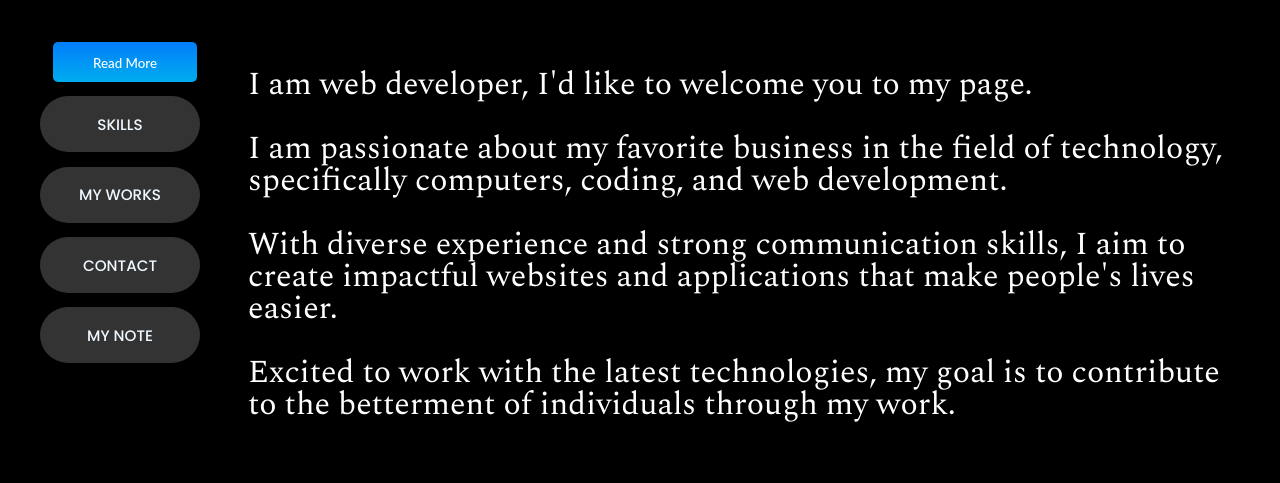
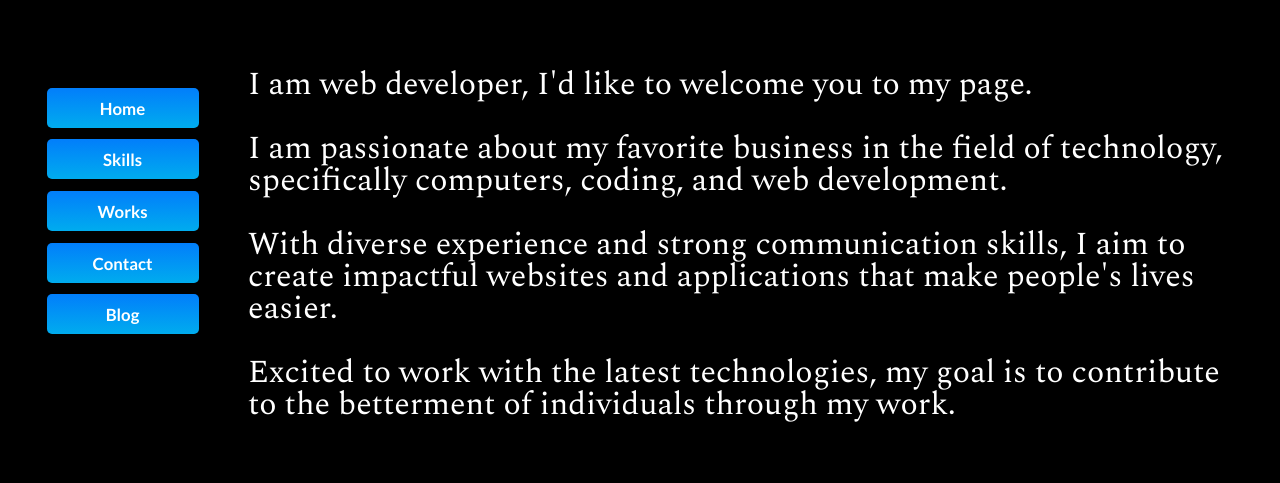
Before and after one commit to ervinMamutov/Portfolio, a website: page pages/about.html in a window 1280 px wide. Shown: the part 275-758 px from the top of the page. Drawn offline with nearby package versions, Linux system fonts and the light colour scheme; a web font is replaced by a local one.

Commit message:
update button

```diff
--- a/pages/about.html
+++ b/pages/about.html
@@ -27,26 +27,58 @@
       </div>
 
       <!-- page links-->
-      <div class="menu-link">
-        <nav class="menu-more">
+      <div class="btn-menu-link">
+        <nav class="btn-menu-nav">
           <ul class="menu-list">
             <li class="btn-list">
-              <button class="custom-btn btn-12" type="button">
-                <span class="btn-text">Boom!</span
-                ><span class="btn-text">Read More</span>
+              <button
+                onclick="window.location.href = '../index.html';"
+                class="custom-btn btn-menu"
+                type="button"
+              >
+                <span class="btn-text">Click!</span
+                ><span class="btn-text">Home</span>
               </button>
             </li>
-            <li class="list-page-link">
-              <a href="./skills.html" class="menu-page-link">Skills</a>
+            <li class="btn-list">
+              <button
+                onclick="window.location.href = './skills.html';"
+                class="custom-btn btn-menu"
+                type="button"
+              >
+                <span class="btn-text">Click!</span
+                ><span class="btn-text">Skills</span>
+              </button>
             </li>
-            <li class="list-page-link">
-              <a href="./works.html" class="menu-page-link">My Works</a>
+            <li class="btn-list">
+              <button
+                onclick="window.location.href = './works.html';"
+                class="custom-btn btn-menu"
+                type="button"
+              >
+                <span class="btn-text">Click!</span
+                ><span class="btn-text">Works</span>
+              </button>
             </li>
-            <li class="list-page-link">
-              <a href="./contact.html" class="menu-page-link">Contact</a>
+            <li class="btn-list">
+              <button
+                onclick="window.location.href = './contact.html';"
+                class="custom-btn btn-menu"
+                type="button"
+              >
+                <span class="btn-text">Click!</span
+                ><span class="btn-text">Contact</span>
+              </button>
             </li>
-            <li class="list-page-link">
-              <a href="./blog.html" class="menu-page-link">My note</a>
+            <li class="btn-list">
+              <button
+                onclick="window.location.href = './blog.html';"
+                class="custom-btn btn-menu"
+                type="button"
+              >
+                <span class="btn-text">Click!</span
+                ><span class="btn-text">Blog</span>
+              </button>
             </li>
           </ul>
         </nav>
--- a/styles/about.css
+++ b/styles/about.css
@@ -1,13 +1,35 @@
+@import url(https://fonts.googleapis.com/css?family=Lato:regular,italic,700&display=swap);
+
 /* btn */
+
+/* .menu-left {
+  background-color: #fff;
+} */
+
+/* .btn-menu-link {
+  padding: 10px 25px;
+} */
+
+/* .btn-menu-nav {
+  padding: 10px 25px;
+} */
+
+.btn-link {
+  background-color: black;
+}
 
 .custom-btn {
   width: 9rem;
   height: 2.5rem;
   color: #fff;
   border-radius: 10px;
-  padding: 10px 25px;
+
+  /*   padding: 10px 25px;
   font-family: "Lato", sans-serif;
   font-weight: 500;
+ */
+
+  margin: 7px 0 4px 37px;
   background: transparent;
   cursor: pointer;
   transition: all 0.3s ease;
@@ -16,8 +38,7 @@
   outline: none;
 }
 
-.btn-12 {
-  position: relative;
+.btn-menu {
   right: 20px;
   bottom: 20px;
   border: none;
@@ -29,7 +50,34 @@
   perspective: 230px;
 }
 
-.btn-12 .btn-text {
+.btn-text {
+  font-family: Lato, sans-serif;
+  font-size: 1.05rem;
+  font-weight: 700;
+}
+
+.btn-menu .btn-text {
+  background: rgb(0, 172, 238);
+  background: linear-gradient(
+    0deg,
+    rgba(0, 172, 238, 1) 0%,
+    rgba(2, 126, 251, 1) 100%
+  );
+  display: block;
+  position: absolute;
+  width: 9.5rem;
+  height: 2.5rem;
+  border-radius: 5px;
+  margin: 0;
+  text-align: center;
+  -webkit-box-sizing: border-box;
+  -moz-box-sizing: border-box;
+  box-sizing: border-box;
+  -webkit-transition: all 0.3s;
+  transition: all 0.3s;
+}
+
+/* .btn-menu .btn-text {
   background: rgb(0, 172, 238);
   background: linear-gradient(
     0deg,
@@ -48,9 +96,9 @@
   box-sizing: border-box;
   -webkit-transition: all 0.3s;
   transition: all 0.3s;
-}
+} */
 
-.btn-12 .btn-text:nth-child(1) {
+.btn-menu .btn-text:nth-child(1) {
   -webkit-transform: rotateX(90deg);
   -moz-transform: rotateX(90deg);
   transform: rotateX(90deg);
@@ -59,7 +107,16 @@
   transform-origin: 50% 50% -20px;
 }
 
-.btn-12 .btn-text:nth-child(2) {
+/* .btn-menu .btn-text:nth-child(1) {
+  -webkit-transform: rotateX(90deg);
+  -moz-transform: rotateX(90deg);
+  transform: rotateX(90deg);
+  -webkit-transform-origin: 50% 50% -20px;
+  -moz-transform-origin: 50% 50% -20px;
+  transform-origin: 50% 50% -20px;
+} */
+
+.btn-menu .btn-text:nth-child(2) {
   -webkit-transform: rotateX(0deg);
   -moz-transform: rotateX(0deg);
   transform: rotateX(0deg);
@@ -68,7 +125,7 @@
   transform-origin: 50% 50% -20px;
 }
 
-.btn-12:hover .btn-text:nth-child(1) {
+.btn-menu:hover .btn-text:nth-child(1) {
   box-shadow: inset 2px 2px 2px 0 rgba(255, 255, 255, 0.5),
     7px 7px 20px 0 rgba(0, 0, 0, 0.1), 4px 4px 5px 0 rgba(0, 0, 0, 0.1);
   -webkit-transform: rotateX(0deg);
@@ -76,7 +133,15 @@
   transform: rotateX(0deg);
 }
 
-.btn-12:hover .btn-text:nth-child(2) {
+/* .btn-menu:hover .btn-text:nth-child(1) {
+  box-shadow: inset 2px 2px 2px 0 rgba(255, 255, 255, 0.5),
+    7px 7px 20px 0 rgba(0, 0, 0, 0.1), 4px 4px 5px 0 rgba(0, 0, 0, 0.1);
+  -webkit-transform: rotateX(0deg);
+  -moz-transform: rotateX(0deg);
+  transform: rotateX(0deg);
+} */
+
+.btn-menu:hover .btn-text:nth-child(2) {
   box-shadow: inset 2px 2px 2px 0 rgba(255, 255, 255, 0.5),
     7px 7px 20px 0 rgba(0, 0, 0, 0.1), 4px 4px 5px 0 rgba(0, 0, 0, 0.1);
   color: transparent;
@@ -84,6 +149,16 @@
   -moz-transform: rotateX(-90deg);
   transform: rotateX(-90deg);
 }
+
+/*
+.btn-menu:hover .btn-text:nth-child(2) {
+  box-shadow: inset 2px 2px 2px 0 rgba(255, 255, 255, 0.5),
+    7px 7px 20px 0 rgba(0, 0, 0, 0.1), 4px 4px 5px 0 rgba(0, 0, 0, 0.1);
+  color: transparent;
+  -webkit-transform: rotateX(-90deg);
+  -moz-transform: rotateX(-90deg);
+  transform: rotateX(-90deg);
+} */
 
 /* description-about */
 
```
